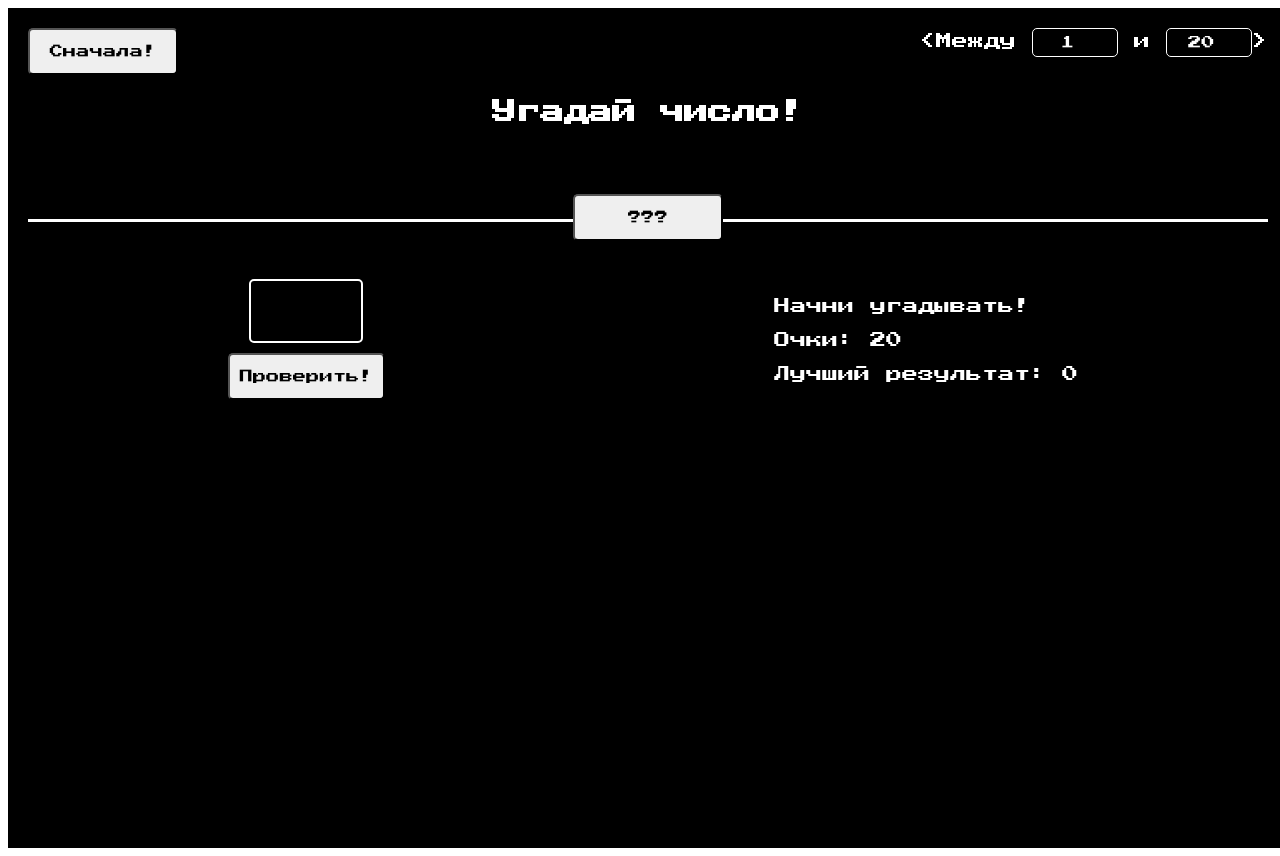
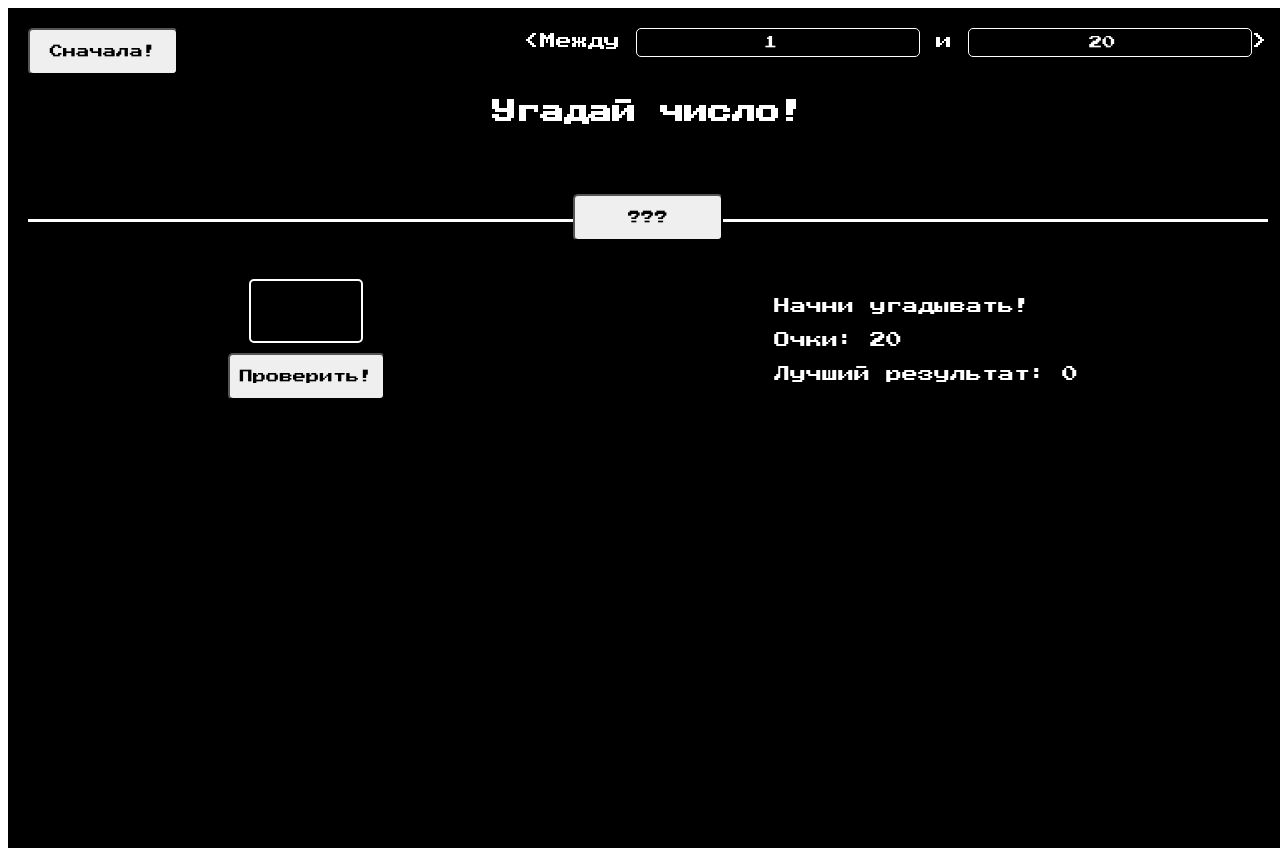
Before and after one commit to GoncharenkoVitaliy/search_number, a website: page index.html in a window 1280 px wide. Drawn offline with Linux system fonts and the light colour scheme.

Commit message:
width: fit-content; header-input

```diff
--- a/style.css
+++ b/style.css
@@ -41,24 +41,11 @@ input :focus {
 	margin-bottom: 25px;
 
 	.header__range > * {
-		width: 80px;
+		width: fit-content;
 		height: 25px;
 		border-radius: 5px;
 		border: 1px solid white;
 	}
-	/* #range__number_start {
-		width: 80px;
-		height: 25px;
-		border-radius: 5px;
-		border: 1px solid white;
-	}
-
-	#range__number_end {
-		width: 80px;
-		height: 25px;
-		border-radius: 5px;
-		border: 1px solid white;
-	} */
 }
 
 .top__container {
```
